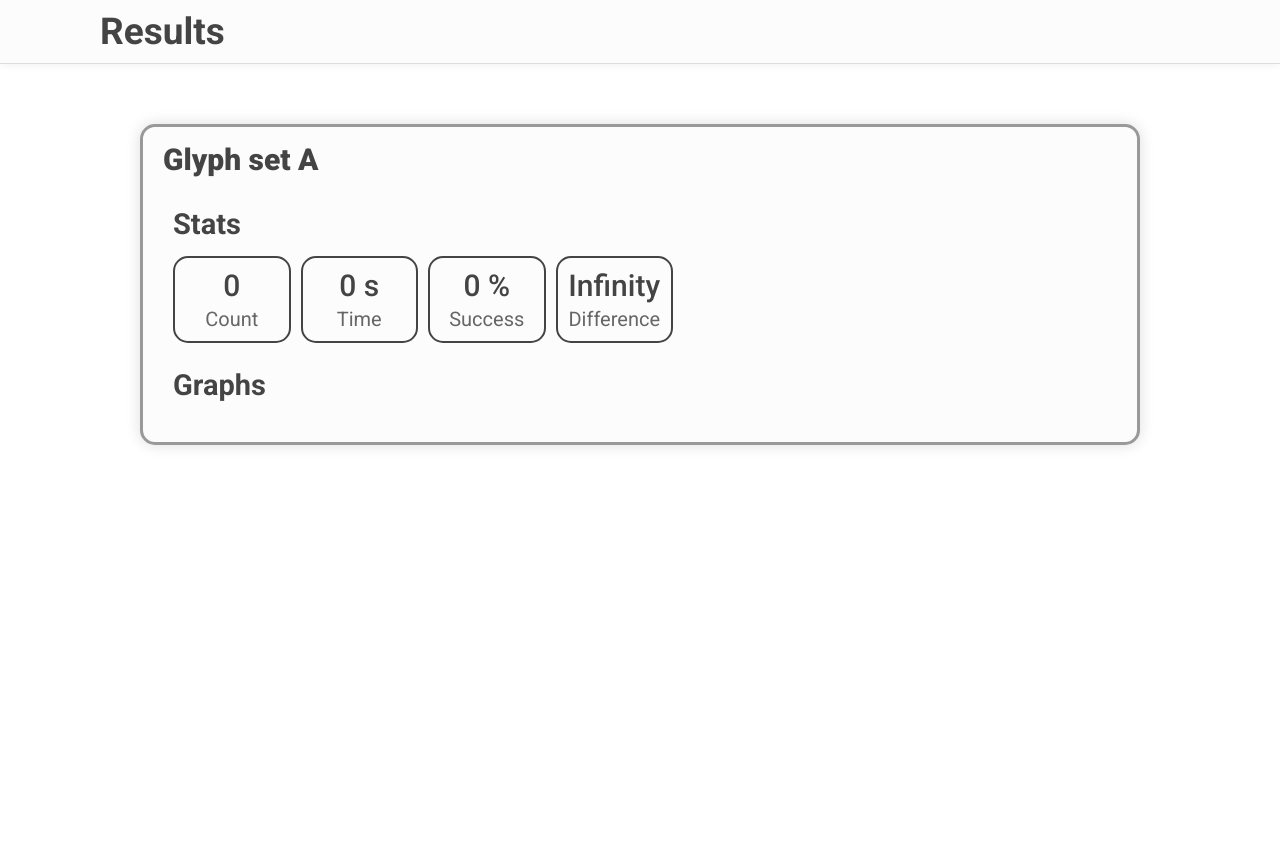
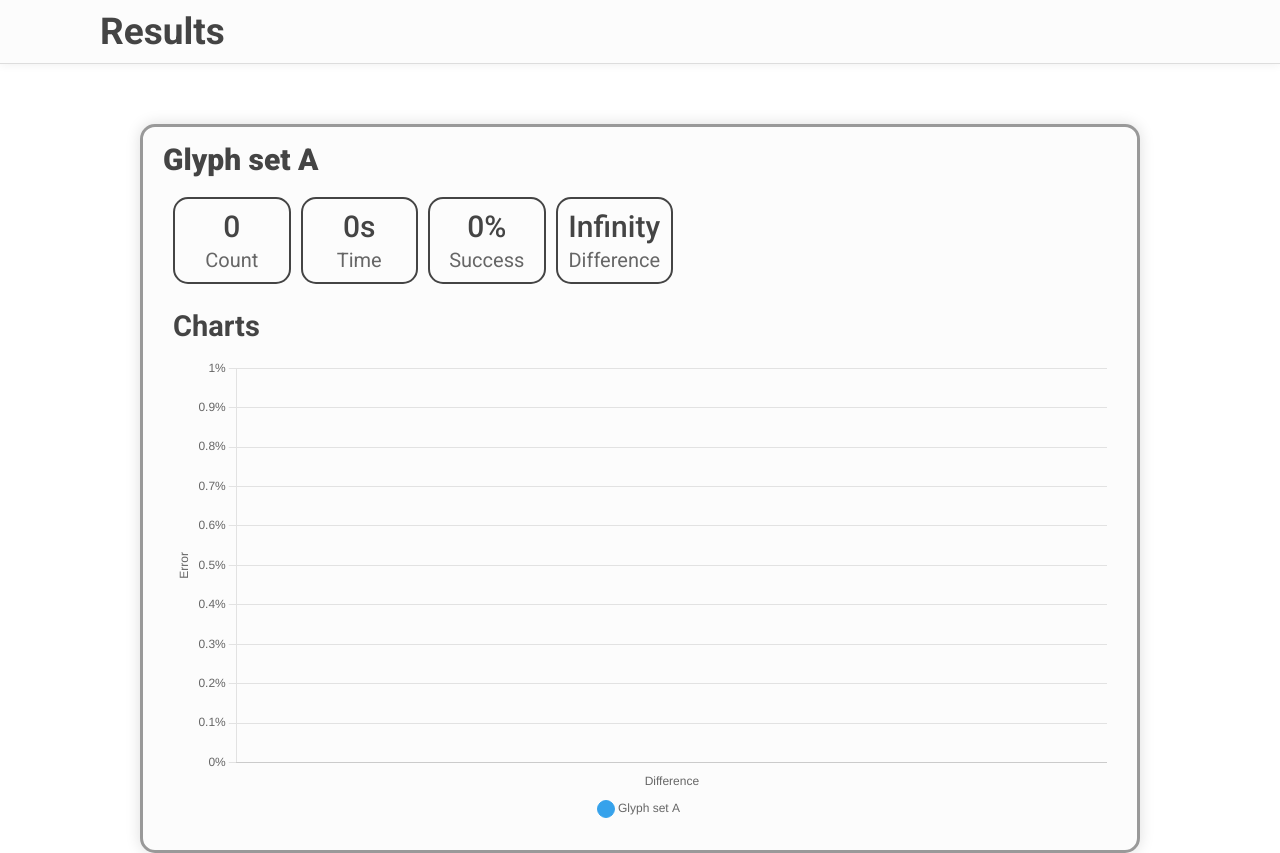
Before and after one commit to Oskar505/glyphSort, a Vue app: page /sort in a window 1280 px wide. Both pictures are taken after a click on the element 1190 px from the left and 708 px from the top of the page. Before the commit the page ends 800 px from the top, so only its background shows below. Built offline with nearby package versions, Linux system fonts and the light colour scheme.

Commit message:
result chart

```diff
--- a/package.json
+++ b/package.json
@@ -9,8 +9,10 @@
     "preview": "vite preview"
   },
   "dependencies": {
+    "chart.js": "^4.4.6",
     "pinia": "^2.2.4",
     "vue": "^3.5.12",
+    "vue-chartjs": "^5.3.2",
     "vue-router": "^4.4.5"
   },
   "devDependencies": {
--- a/src/GlyphSetClass.js
+++ b/src/GlyphSetClass.js
@@ -211,6 +211,45 @@ class GlyphSet {
             console.warn('Could not get the smallest distance ' + error);
         }
     }
+
+
+    getChartData() {
+        // {20:100, 14:99, 10:90, 7:80, 3:50}
+
+
+        let allAnswers = this.getData().answers
+
+        // get distances
+        let distances = []
+
+        allAnswers.forEach(answer => {
+            if (!distances.includes(answer.distance)) {
+                distances.push(answer.distance)
+            }
+        });
+
+
+        // sort answers
+        let diffsAndErrs = {}
+
+        distances.forEach(distance => {
+            let correctCount = 0
+            let count = 0
+
+            allAnswers.filter(item => item.distance == distance).forEach(answer => {
+                if (answer.correct) {
+                    correctCount++
+                }
+
+                count++
+            })
+
+            diffsAndErrs[Math.round(distance)] = Math.round((correctCount / count) * 100)
+        });
+
+
+        return diffsAndErrs
+    }
 }
 
 
--- /dev/null
+++ b/src/components/LineChart.vue
@@ -0,0 +1,69 @@
+<template>
+    <Line
+        id="my-chart-id"
+        :options="chartOptions"
+        :data="chartData"
+    />
+</template>
+
+<script>
+    import { Line } from 'vue-chartjs'
+    import { Chart as ChartJS, Title, Tooltip, Legend, LineElement, PointElement, CategoryScale, LinearScale } from 'chart.js'
+
+    // Zaregistrujeme prvky pro čárový graf
+    ChartJS.register(Title, Tooltip, Legend, LineElement, PointElement, CategoryScale, LinearScale)
+
+    export default {
+        name: 'LineChart',
+        components: { Line },
+
+        props: {
+            datasets: Array,
+            labels: Array
+        },
+
+        data() {
+            return {
+                chartData: {
+                    labels: this.labels,
+                    datasets: this.datasets
+                },
+
+                chartOptions: {
+                    responsive: true,
+                    plugins: {
+                        legend: {
+                            position: 'bottom',
+                            labels: {
+                                usePointStyle: true,
+                            }
+                        },
+                        tooltip: {
+                            enabled: true
+                        }
+                    },
+                    scales: {
+                        x: {
+                            title: {
+                                display: true,
+                                text: 'Difference'
+                            }
+                        },
+                        y: {
+                            title: {
+                                display: true,
+                                text: 'Error'
+                            },
+
+                            ticks: {
+                                callback: function (value) {
+                                    return value + '%';
+                                }
+                            }
+                        }
+                    }
+                }
+            }
+        }
+    }
+</script>
--- a/src/main.js
+++ b/src/main.js
@@ -5,10 +5,12 @@ import App from './App.vue'
 import router from './router'
 
 import glyphCard from './components/glyphCard.vue'
+import LineChart from './components/LineChart.vue'
 
 const app = createApp(App)
 
 app.component('glyph-card', glyphCard)
+app.component('line-chart', LineChart)
 
 app.use(createPinia())
 app.use(router)
--- a/src/views/Results.vue
+++ b/src/views/Results.vue
@@ -9,9 +9,6 @@
         <div class="resultBox stats" v-for="glyphSet in glyphSets" :key="glyphSet.id">
             <h2>{{ glyphSet.id }}</h2>
 
-
-            <h3>Stats</h3>
-
             <div class="statsWrapper">
                 <div class="infoBox" title="Number of sorted glyphs">
                     <p class="data">{{ glyphSet.sortedCount }}</p>
@@ -19,12 +16,12 @@
                 </div>
 
                 <div class="infoBox" title="Average time to sort a pair of glyphs">
-                    <p class="data">{{ glyphSet.sortTime }}&nbsp;s</p>
+                    <p class="data">{{ glyphSet.sortTime }}s</p>
                     <p class="label">Time</p>
                 </div>
 
                 <div class="infoBox" title="Success rate">
-                    <p class="data">{{ glyphSet.successRate }}&nbsp;%</p>
+                    <p class="data">{{ glyphSet.successRate }}%</p>
                     <p class="label">Success</p>
                 </div>
 
@@ -36,10 +33,10 @@
             </div>
 
 
-            <h3>Graphs</h3>
+            <h3>Charts</h3>
 
-            <div class="graphsWrapper">
-
+            <div class="chartsWrapper">
+                <line-chart :datasets="this.chartDatasets" :labels="this.chartLabels"></line-chart>
             </div>
         </div>
     </main>
@@ -55,6 +52,8 @@
         data() {
             return {
                 glyphSets: [],
+                chartDatasets: [],
+                chartLabels: [],
 
                 successRate: null,
                 sortedCount: null,
@@ -68,11 +67,49 @@
 
 
         mounted() {
+            // chart line colors
+            let lineColors = [
+                'rgba(54, 162, 235, 1)', // Modrá
+                'rgba(255, 99, 132, 1)', // Červená
+                'rgba(75, 192, 192, 1)', // Zelená
+                'rgba(255, 159, 64, 1)', // Oranžová
+                'rgba(153, 102, 255, 1)', // Fialová
+                'rgba(63, 191, 191, 1)', // Tyrkysová
+                'rgba(255, 0, 0, 1)', // Tmavě červená
+                'rgba(255, 255, 0, 1)', // Žlutá
+                'rgba(255, 105, 180, 1)', // Růžová
+                'rgba(25, 25, 112, 1)'  // Tmavě modrá
+            ];
+
+            let labelCount = 0
+
+
+
             // re-init glyph sets and get stats
             JSON.parse(this.$route.query.glyphSetIds).forEach(glyphSetId => {
                 let newGlyphSet = new GlyphSet(glyphSetId)
                 newGlyphSet.getStats()
                 this.glyphSets.push(newGlyphSet)
+
+
+                // chart data
+                let diffsAndErrs = newGlyphSet.getChartData()
+                let chartDataset = {
+                    label: glyphSetId,
+                    data: Object.values(diffsAndErrs),
+                    borderColor: lineColors[0],
+                    backgroundColor: lineColors[0],
+                    tension: 0.4
+                }
+
+                this.chartDatasets.push(chartDataset)
+                lineColors.shift()
+
+
+                if (Object.keys(diffsAndErrs).length > this.chartLabels.length) {
+                    this.chartLabels = Object.keys(diffsAndErrs)
+                }
+
             })
 
 
--- a/src/views/Sort.vue
+++ b/src/views/Sort.vue
@@ -34,12 +34,12 @@
             </div>
 
             <div class="infoBox" title="Average time to sort a pair of glyphs">
-                <p class="data">{{ glyphSets[pickedSet].sortTime }}&nbsp;s</p>
+                <p class="data">{{ glyphSets[pickedSet].sortTime }}s</p>
                 <p class="label">Time</p>
             </div>
 
             <div class="infoBox" title="Success rate">
-                <p class="data">{{ glyphSets[pickedSet].successRate }}&nbsp;%</p>
+                <p class="data">{{ glyphSets[pickedSet].successRate }}%</p>
                 <p class="label">Success</p>
             </div>
 
```
Also changed, not shown: 1 other file (tests, documents, lock files or other folders).
